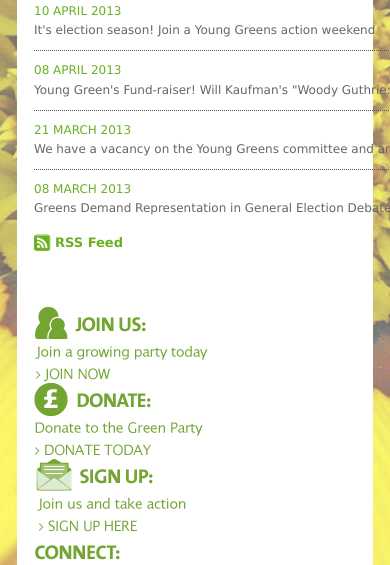
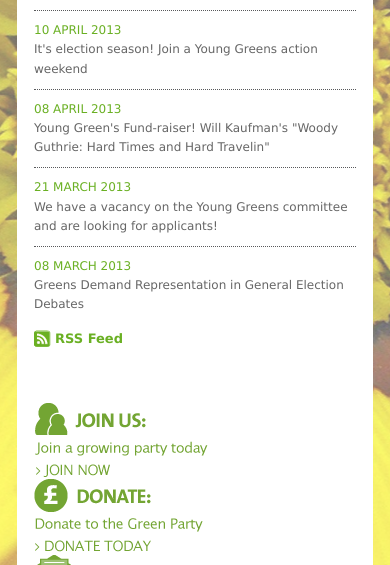
Before and after one commit to nottrobin/younggreen, a plain HTML site: page index.html in a window 390 px wide. Shown: the part 948-1513 px from the top of the page. Drawn offline with nearby package versions, Linux system fonts and the light colour scheme.

Commit message:
main body width tweaks

```diff
--- a/assets/templates/greenparty/css/responsive.css
+++ b/assets/templates/greenparty/css/responsive.css
@@ -63,7 +63,11 @@
     .sidepanel {
         display: none;
     }
+    .gu3 .row {
+        width: auto;
+    }
     .gu2 {
-        width: 100%;
+        width: auto;
+        float: none;
     }
  }
```
